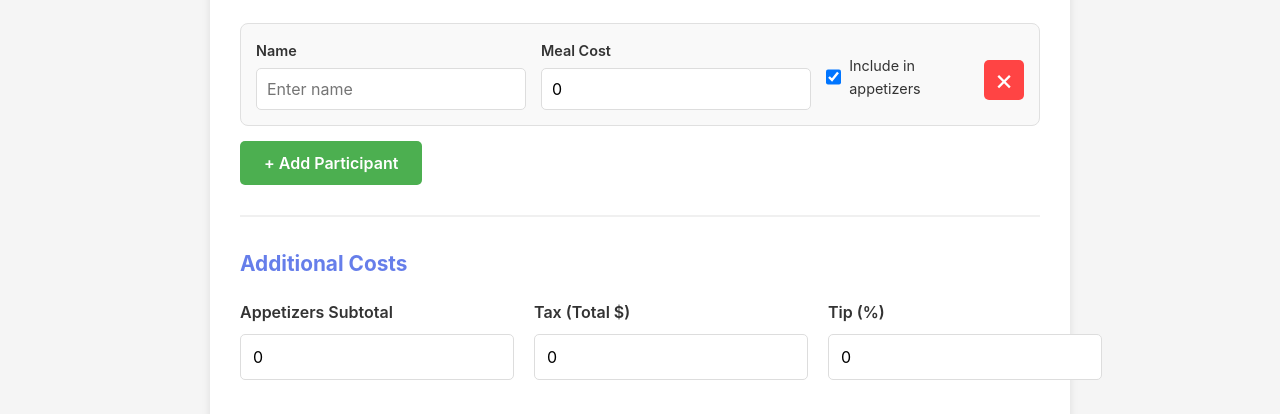
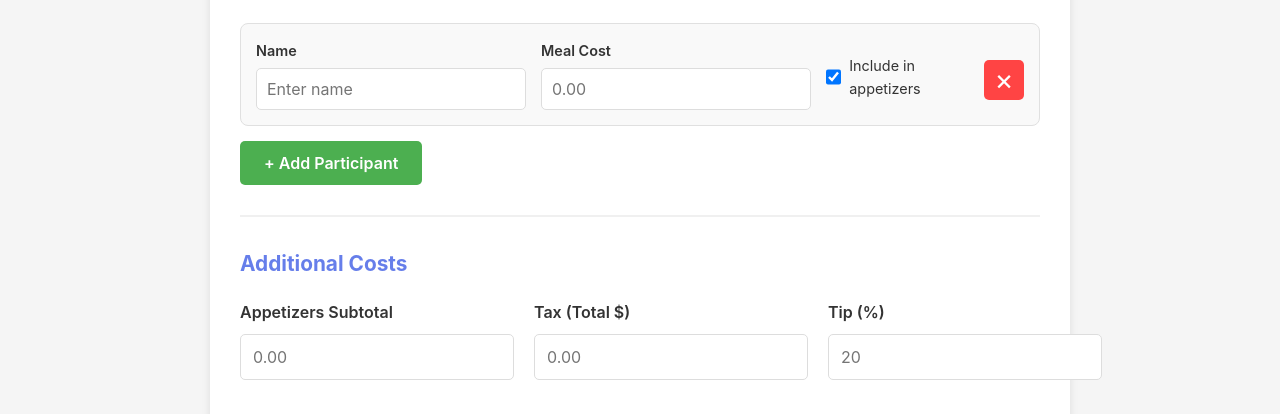
Before and after one commit to OriErez3/Tip-Splitter, a React (Vite) app in the folder Frontend/: page /create-receipt in a window 1280 px wide. Shown: the part 538-952 px from the top of the page. Built offline with nearby package versions, Linux system fonts and the light colour scheme; sample sign-in values are in the browser's storage.

Commit message:
Fixed an issue where the default value was 0, which made it difficult to type the value you wanted.

```diff
--- a/Frontend/src/components/receipt/CreateReceipt.jsx
+++ b/Frontend/src/components/receipt/CreateReceipt.jsx
@@ -11,11 +11,11 @@ const CreateReceipt = () => {
   const isEditMode = !!id;
   const [title, setTitle] = useState('');
   const [date, setDate] = useState(new Date().toISOString().split('T')[0]);
-  const [appetizerSubtotal, setAppetizerSubtotal] = useState(0);
-  const [tax, setTax] = useState(0);
-  const [tip, setTip] = useState(0);
+  const [appetizerSubtotal, setAppetizerSubtotal] = useState('');
+  const [tax, setTax] = useState('');
+  const [tip, setTip] = useState('');
   const [participants, setParticipants] = useState([
-    { name: '', mealSubtotal: 0, includeApps: true }
+    { name: '', mealSubtotal: '', includeApps: true }
   ]);
   const [error, setError] = useState('');
   const [loading, setLoading] = useState(false);
```
Also changed, not shown: 1 other file (tests, documents, lock files or other folders).
